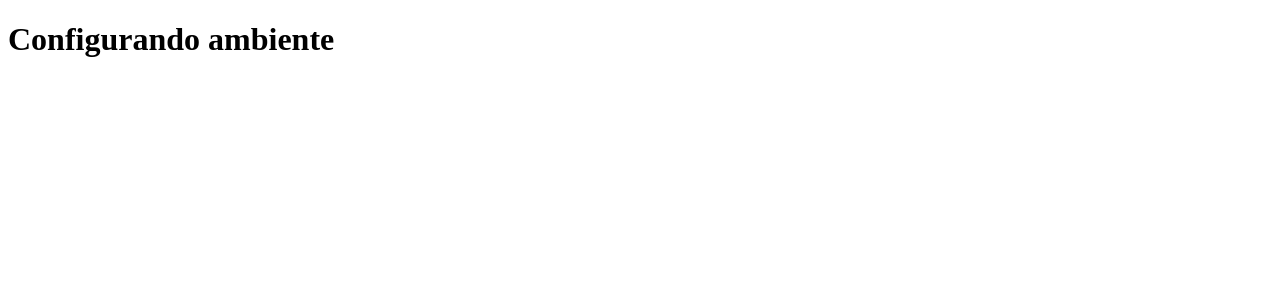
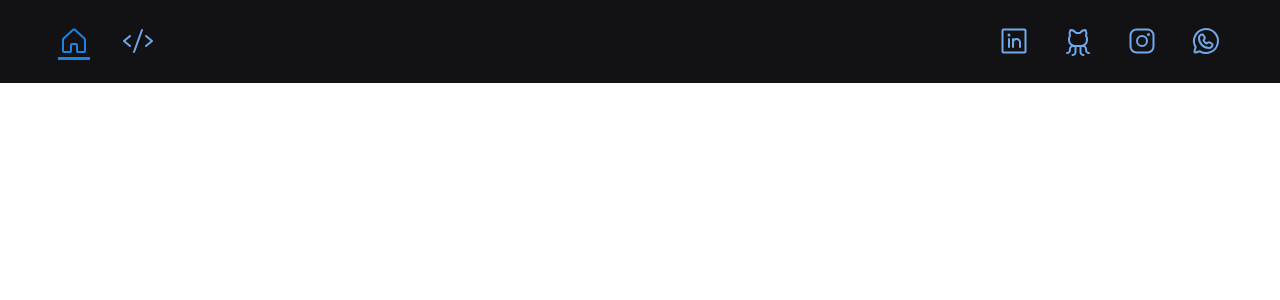
Before and after one commit to Alantrizotte06/AlanTrizotte, a React (Vite) app: page / in a window 1280 px wide. Shown: the top 300 px of the page. Built offline with nearby package versions, Linux system fonts and the light colour scheme.

Commit message:
Componentes: Criação do Header.

```diff
--- a/package.json
+++ b/package.json
@@ -12,8 +12,10 @@
   },
   "dependencies": {
     "@types/styled-components": "^5.1.34",
+    "phosphor-react": "^1.4.1",
     "react": "^19.0.0",
     "react-dom": "^19.0.0",
+    "react-router-dom": "^7.4.1",
     "styled-components": "^6.1.16"
   },
   "devDependencies": {
--- a/src/App.tsx
+++ b/src/App.tsx
@@ -1,7 +1,17 @@
+import { ThemeProvider } from "styled-components";
+import { BrowserRouter } from "react-router-dom";
+
+import { GlobalStyle } from "./styles/global";
+import { defaultTheme } from "./styles/themes/default";
+import { Header } from "./components/Header";
+
 export function App() {
   return (
-    <>
-      <h1>Configurando ambiente</h1>
-    </>
+    <ThemeProvider theme={defaultTheme}>
+      <BrowserRouter>
+        <Header />
+      </BrowserRouter>
+      <GlobalStyle />
+    </ThemeProvider>
   );
 }
--- /dev/null
+++ b/src/components/Header/index.tsx
@@ -0,0 +1,43 @@
+import { NavLink } from "react-router-dom";
+import { HeaderContainer } from "./styles";
+import {
+  House,
+  Code,
+  GithubLogo,
+  LinkedinLogo,
+  InstagramLogo,
+  WhatsappLogo,
+} from "phosphor-react";
+
+export function Header() {
+  return (
+    <HeaderContainer>
+      <nav>
+        <NavLink to="/" title="Home">
+          <House size={32} />
+        </NavLink>
+        <NavLink to="/projects" title="Projects">
+          <Code size={32} />
+        </NavLink>
+      </nav>
+
+      <nav>
+        <a
+          href="https://www.linkedin.com/in/alan-trizotte-32b468237/"
+          title="Linkedin"
+        >
+          <LinkedinLogo size={32} />
+        </a>
+        <a href="https://github.com/Alantrizotte06" title="GitHub">
+          <GithubLogo size={32} />
+        </a>
+        <a href="https://www.instagram.com/trizotte_alan/" title="Instagram">
+          <InstagramLogo size={32} />
+        </a>
+        <a href="https://wa.me/5541996141352">
+          <WhatsappLogo size={32} />
+        </a>
+      </nav>
+    </HeaderContainer>
+  );
+}
--- /dev/null
+++ b/src/components/Header/styles.ts
@@ -0,0 +1,35 @@
+import styled from "styled-components";
+
+export const HeaderContainer = styled.header`
+  display: flex;
+  justify-content: space-between;
+  align-items: center;
+
+  background: ${(props) => props.theme["black"]};
+
+  padding: 1.4rem 3.6rem;
+  nav {
+    display: flex;
+    gap: 2rem;
+
+    color: ${(props) => props.theme["blue-200"]};
+
+    a {
+      display: flex;
+
+      color: ${(props) => props.theme["blue-200"]};
+
+      border-top: 3px solid transparent;
+      border-bottom: 3px solid transparent;
+
+      &:hover {
+        color: ${(props) => props.theme["blue-400"]};
+      }
+
+      &.active {
+        color: ${(props) => props.theme["blue-400"]};
+        border-bottom: 3px solid ${(props) => props.theme["blue-400"]};
+      }
+    }
+  }
+`;
--- /dev/null
+++ b/src/layouts/DefaultLayout/styles.ts
@@ -0,0 +1,25 @@
+import styled from "styled-components";
+
+export const LayoutContainer = styled.div`
+  max-width: 90rem;
+
+  nav {
+    display: flex;
+    gap: 0.5rem;
+
+    a {
+      width: 3rem;
+      height: 3rem;
+
+      color: ${(props) => props.theme["blue-200"]};
+
+      &:hover {
+        color: ${(props) => props.theme["blue-400"]};
+      }
+
+      &:active {
+        color: ${(props) => props.theme["blue-400"]};
+      }
+    }
+  }
+`;
--- a/src/styles/global.ts
+++ b/src/styles/global.ts
@@ -5,6 +5,18 @@ export const GlobalStyle = createGlobalStyle`
     margin: 0;
     padding: 0;
     box-sizing: border-box;
+
+  }
+
+  :focus {
+    outline: 0;
+    box-shadow: 0 0 0 2px ${(props) => props.theme["green-500"]};
+  }
+
+  body {
+    background: ${(props) => props.theme["gray-900"]};
+    color: ${(props) => props.theme["gray-300"]};
+    -webkit-font-smoothing: antialiased;
   }
 
   body, input, textarea, button {
@@ -12,5 +24,4 @@ body, input, textarea, button {
     font-weight: 400;
     font-size: 1rem;
   }
-
 `;
--- /dev/null
+++ b/src/styles/themes/default.ts
@@ -0,0 +1,13 @@
+export const defaultTheme = {
+  black: "#121214",
+
+  "blue-200": "#70A8EA",
+  "blue-300": "#3073DF",
+  "blue-400": "#1B83E4",
+
+  "red-500": "#E20303",
+
+  "orange-400": "#E4861B",
+
+  "gray-500": "#1F1F1F",
+};
```
Also changed, not shown: src/@types/styles.d.ts (added, +10 -0 lines), src/layouts/DefaultLayout/index.tsx (added, +12 -0 lines), src/pages/Router.tsx (added, +11 -0 lines), 1 other file (tests, documents, lock files or other folders). Lines whose indentation alone changed are shown as unchanged.
